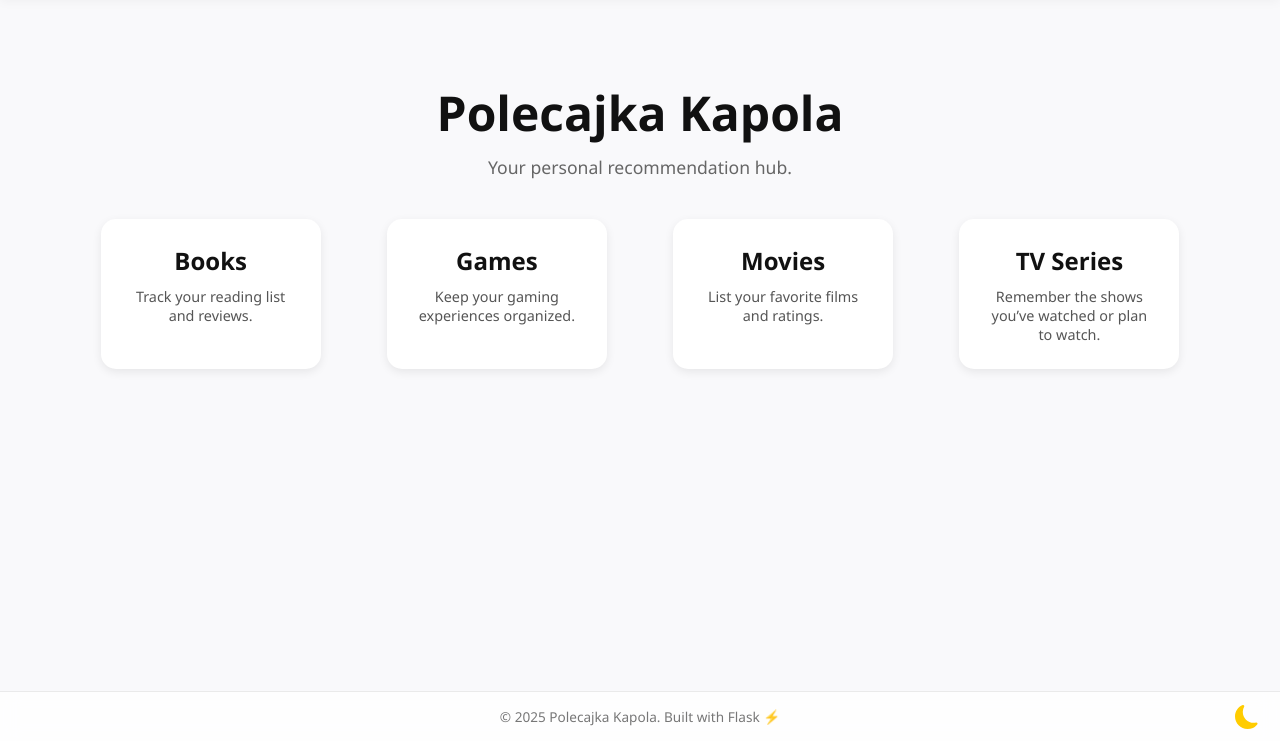
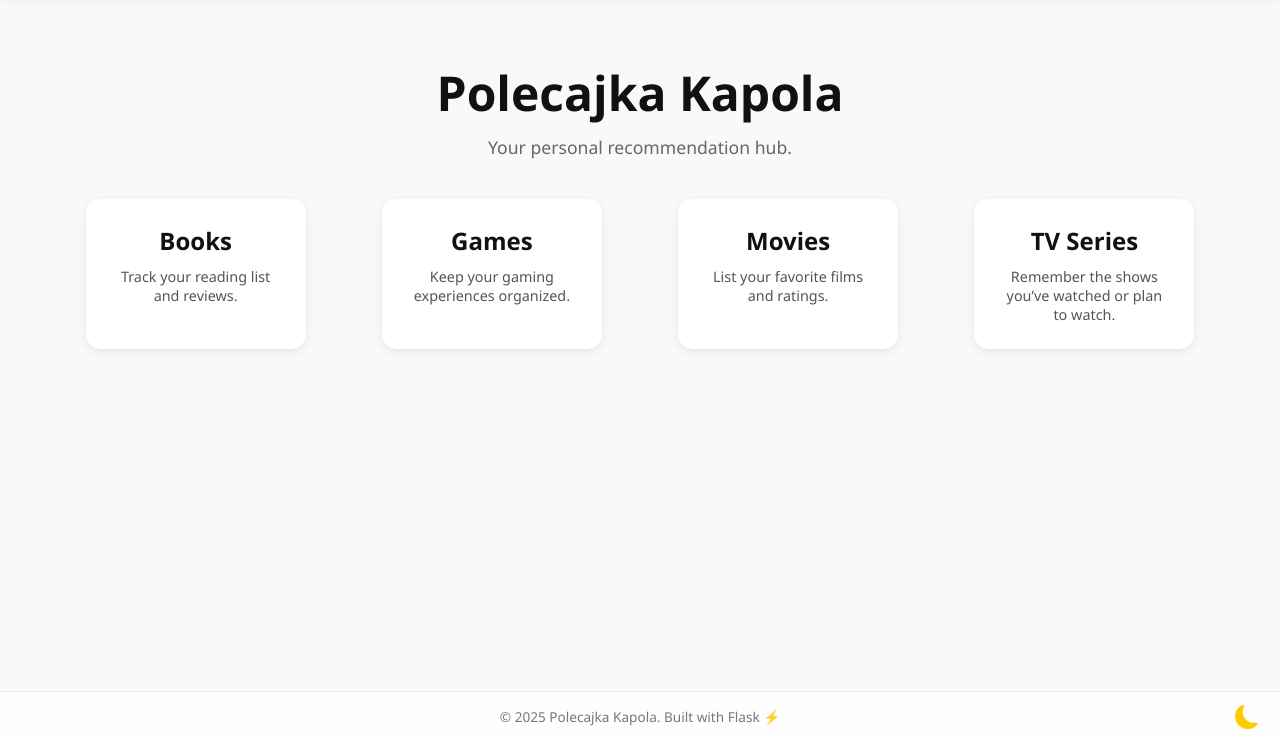
Before and after one commit to Kaapol/polecajka, a Flask app: page / in a window 1280 px wide. Shown: the part 59-800 px from the top of the page. Run offline with Flask 3, Linux system fonts and the light colour scheme; some libraries are stand-ins or nearby versions.

Commit message:
css changes

```diff
--- a/static/style.css
+++ b/static/style.css
@@ -32,7 +32,7 @@ body {
 /* === MAIN CONTENT === */
 main {
   flex: 1;
-  padding: 40px;
+  padding: 20px;
   animation: fadeIn 0.4s ease-in;
 }
 
@@ -368,8 +368,8 @@ input[type="range"]::-webkit-slider-thumb:hover {
 .book-container {
     display: flex;
     flex-direction: column;
-    gap: 30px;
-    padding: 40px;
+    gap: 20px;
+    padding: 20px;
     max-width: 1200px;
     margin: 0 auto;
     align-items: center;
@@ -1064,7 +1064,7 @@ body.dark-mode .moon-icon {
         padding: 20px;
     }
     .book-container {
-        padding: 20px 10px;
+        padding: 5px 5px;
         gap: 20px;
     }
 
```
